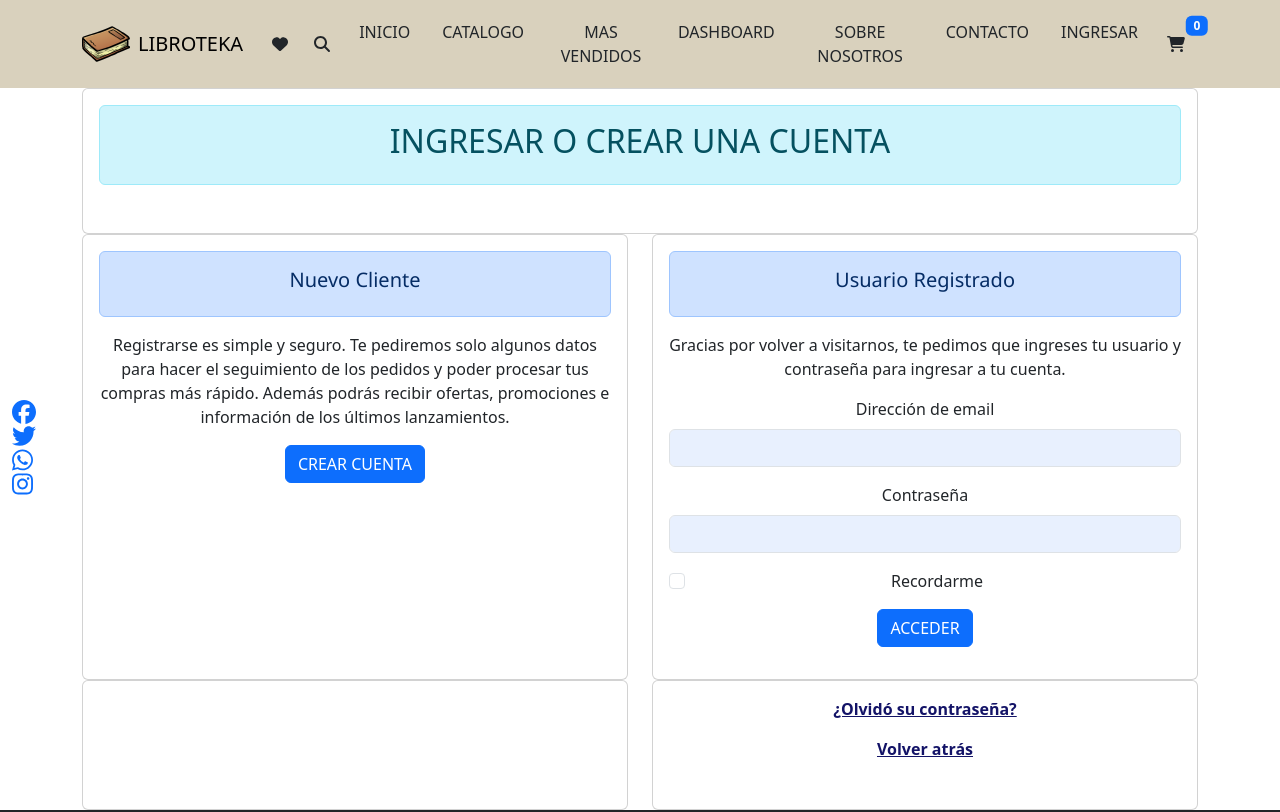
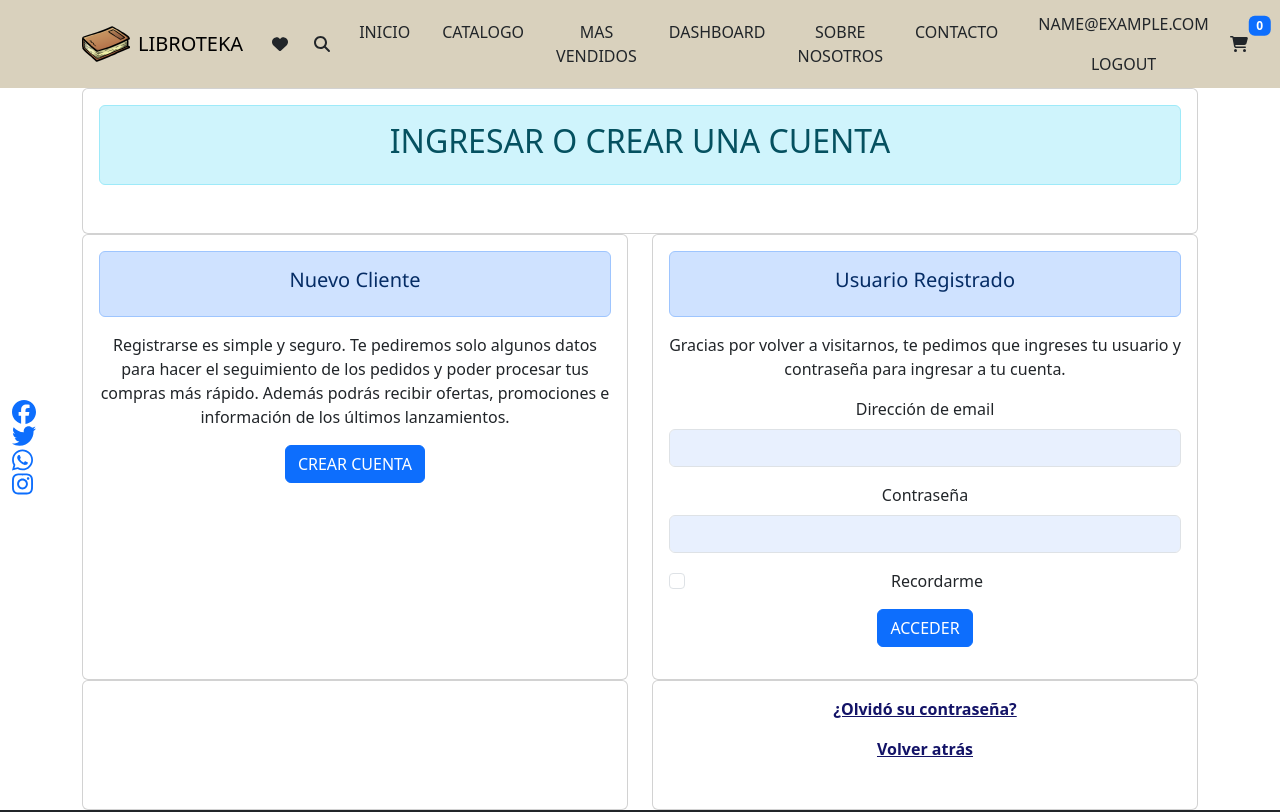
Before and after one commit to ISPC-Bookster/Libroteka, an Angular app in the folder Frontend/: page /login in a window 1280 px wide. Shown: the top 812 px of the page. Built offline with nearby package versions, Linux system fonts and the light colour scheme; sample sign-in values are in the browser's storage.

Commit message:
Added Login Token, navbar updated

```diff
--- a/Frontend/src/app/components/login/login.component.ts
+++ b/Frontend/src/app/components/login/login.component.ts
@@ -1,8 +1,9 @@
 import { CommonModule } from '@angular/common';
 import { Component } from '@angular/core';
 import { FormBuilder, FormGroup, ReactiveFormsModule, Validators } from '@angular/forms';
-import { RouterLink, RouterOutlet } from '@angular/router';
+import { RouterLink, RouterOutlet, Router } from '@angular/router';
 import { LoginService } from './login.service';
+import { AuthService } from '../../services/auth.service';
 
 @Component({
   selector: 'app-login',
@@ -16,7 +17,12 @@ export class LoginComponent {
   successMessage: string = '';
   errorMessage: string = '';
 
-  constructor(private formBuilder: FormBuilder, private loginService: LoginService) {
+  constructor(
+    private formBuilder: FormBuilder,
+    private loginService: LoginService,
+    private router: Router,
+    private authService: AuthService
+  ) {
     this.form = this.formBuilder.group({
       email: ['', [Validators.required, Validators.email]],
       password: ['', [Validators.required, Validators.minLength(8)]],
@@ -39,7 +45,8 @@ export class LoginComponent {
         response => {
           this.successMessage = 'Login successful';
           this.errorMessage = '';
-          // Handle successful login (e.g., store user token, navigate to another page)
+          this.authService.login(this.form.value.email); // Se guarda email
+          this.router.navigate(['/']);
         },
         error => {
           this.errorMessage = 'Invalid email or password';
--- a/Frontend/src/app/components/shared/navbar/navbar.component.html
+++ b/Frontend/src/app/components/shared/navbar/navbar.component.html
@@ -1,33 +1,18 @@
-<nav
-  class="navbar navbar-expand-lg navbar-light py-1 sticky-top"
-  style="background-color: #d9d1bd"
->
+<nav class="navbar navbar-expand-lg navbar-light py-1 sticky-top" style="background-color: #d9d1bd">
     <div class="container">
-    <a
-      class="navbar-brand d-flex justify-content-between align-items-center order-lg-0"
-      routerLink="/home"
-    >
-      <img
-        src="../../../../assets/images/Book_25711.png"
-        alt="icono del sitio a modificar"
-      />
+        <a class="navbar-brand d-flex justify-content-between align-items-center order-lg-0" routerLink="/home">
+            <img src="../../../../assets/images/Book_25711.png" alt="icono del sitio a modificar" />
             <span class="text-uppercase fw-lighter ms-2">Libroteka</span>
         </a>
 
-    <button
-      class="navbar-toggler border-0"
-      type="button"
-      data-bs-toggle="collapse"
-      data-bs-target="#navMenu"
-    >
+        <button class="navbar-toggler border-0" type="button" data-bs-toggle="collapse" data-bs-target="#navMenu">
       <span class="navbar-toggler-icon"></span>
     </button>
 
         <div class="collapse navbar-collapse order-lg-1" id="navMenu">
             <ul class="navbar-nav mx-auto text-center">
                 <li class="nav-item px-2 py-2">
-          <a class="nav-link text-uppercase text-dark" routerLink="/home"
-            >inicio</a
+                    <a class="nav-link text-uppercase text-dark" routerLink="/home">inicio</a
           >
         </li>
         <li class="nav-item px-2 py-2">
@@ -62,9 +47,12 @@
           >
         </li>
         <li class="nav-item px-2 py-2">
-          <a class="nav-link text-uppercase text-dark" routerLink="/login"
-            >INGRESAR</a
-          >
+          <li *ngIf="!isLoggedIn">
+            <a class="nav-link text-uppercase text-dark" routerLink="/login">INGRESAR</a>
+                </li>
+                <li *ngIf="isLoggedIn">
+                    <a class="nav-link text-uppercase text-dark" href="#">{{ userEmail }}</a>
+                    <a class="nav-link text-uppercase text-dark" href="#" (click)="logout()">Logout</a>
                 </li>
             </ul>
         </div>
@@ -94,11 +82,7 @@
         class="position-absolute top-0 start-100 translate-middle badge bg-primary"
       ></span>
     </button>
-    <button
-      routerLink="/busqueda-personalizada"
-      type="button"
-      class="btn position-relative"
-    >
+        <button routerLink="/busqueda-personalizada" type="button" class="btn position-relative">
       <i class="fa fa-search"></i>
     </button>
     </div>
--- a/Frontend/src/app/components/shared/navbar/navbar.component.ts
+++ b/Frontend/src/app/components/shared/navbar/navbar.component.ts
@@ -1,7 +1,8 @@
 import { Component, OnInit } from '@angular/core';
-import { RouterLink } from '@angular/router';
+import { Router, RouterLink } from '@angular/router';
 import { CommonModule } from '@angular/common';
 import { CartService, Book } from '../../../services/cart.service';
+import { AuthService } from '../../../services/auth.service';
 
 @Component({
   selector: 'app-navbar',
@@ -14,16 +15,30 @@ export class NavbarComponent implements OnInit {
   cartItemCount: number = 0;
   cartItems: Book[] = [];
   isCartVisible: boolean = false;
+  isLoggedIn = false;
+  userEmail: string | null = '';
 
-  constructor(private cartService: CartService) {}
+  constructor(
+    private cartService: CartService,
+    private router: Router,
+    private authService: AuthService
+  ) {}
 
   ngOnInit(): void {
     this.cartService.cartItems$.subscribe(cartItems => {
       this.cartItemCount = cartItems.reduce((total, item) => total + (item.quantity || 0), 0);
       this.cartItems = cartItems;
     });
+    this.authService.isLoggedIn.subscribe(isLoggedIn => {
+      this.isLoggedIn = isLoggedIn;
+    });
+
+    this.authService.currentUserEmail.subscribe(email => {
+      this.userEmail = email;
+    });
+
+    this.authService.checkLoginStatus();
   }
-
   toggleCart(): void {
     this.isCartVisible = !this.isCartVisible;
   }
@@ -35,4 +50,8 @@ export class NavbarComponent implements OnInit {
   proceedToCheckout(): void {
     console.log('Proceeding to checkout...');
   }
+  logout(): void {
+    this.authService.logout();
+    this.router.navigate(['/login']);
+  }
 }
--- /dev/null
+++ b/Frontend/src/app/services/auth.service.ts
@@ -0,0 +1,39 @@
+import { Injectable } from '@angular/core';
+import { BehaviorSubject } from 'rxjs';
+
+@Injectable({
+  providedIn: 'root'
+})
+export class AuthService {
+  private loggedIn = new BehaviorSubject<boolean>(false);
+  private userEmail = new BehaviorSubject<string | null>(null);
+
+  isLoggedIn = this.loggedIn.asObservable();
+  currentUserEmail = this.userEmail.asObservable();
+
+  login(email: string): void {
+    sessionStorage.setItem('token', 'token123'); // Store token
+    sessionStorage.setItem('userEmail', email); // Store email
+    this.loggedIn.next(true);
+    this.userEmail.next(email);
+  }
+
+  logout(): void {
+    sessionStorage.removeItem('token');
+    sessionStorage.removeItem('userEmail');
+    this.loggedIn.next(false);
+    this.userEmail.next(null);
+  }
+
+  checkLoginStatus(): void {
+    const token = sessionStorage.getItem('token');
+    const email = sessionStorage.getItem('userEmail');
+    if (token && email) {
+      this.loggedIn.next(true);
+      this.userEmail.next(email);
+    } else {
+      this.loggedIn.next(false);
+      this.userEmail.next(null);
+    }
+  }
+}
```
Lines whose indentation alone changed are shown as unchanged.
